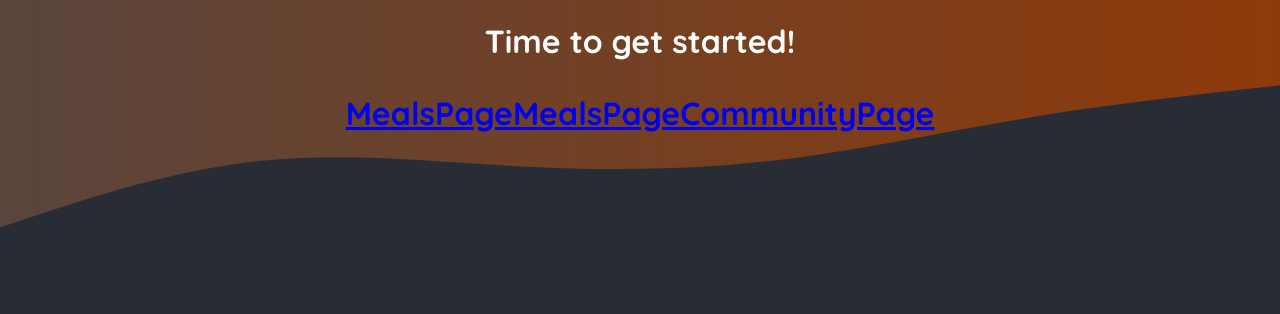
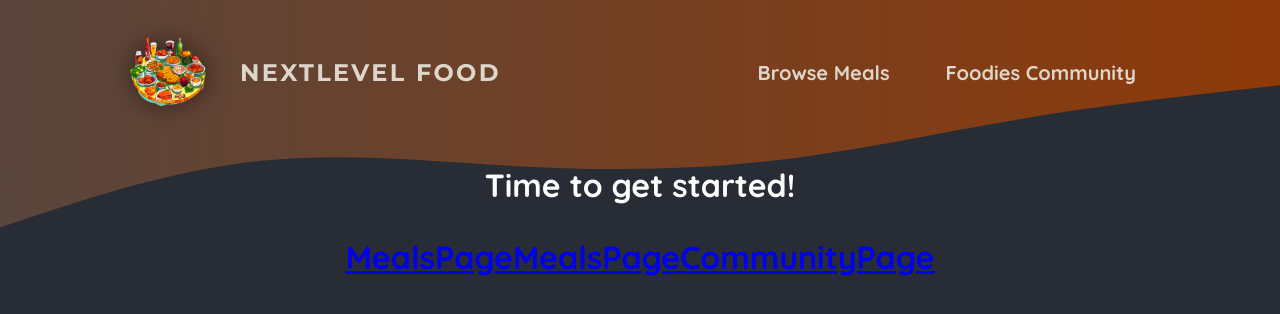
Before and after one commit to LesiaUKR/next_react_maximilian_schwarzmuller_course, a Next.js app in the folder section_03-foodies-project/: page / in a window 1280 px wide. Shown: the top 314 px of the page. Built offline with nearby package versions, Linux system fonts and the light colour scheme.

Commit message:
feat: add main-header layout

```diff
--- a/section_03-foodies-project/app/layout.js
+++ b/section_03-foodies-project/app/layout.js
@@ -1,8 +1,9 @@
-import './globals.css';
+import "./globals.css";
+import MainHeader from "@/components/main-header";
 
 export const metadata = {
-  title: 'NextLevel Food',
-  description: 'Delicious meals, shared by a food-loving community.',
+  title: "NextLevel Food",
+  description: "Delicious meals, shared by a food-loving community.",
 };
 
 export default function RootLayout({ children }) {
@@ -15,11 +16,11 @@
               <linearGradient id="gradient" x1="0%" y1="0%" x2="100%" y2="0%">
                 <stop
                   offset="0%"
-                  style={{ stopColor: '#59453c', stopOpacity: '1' }}
+                  style={{ stopColor: "#59453c", stopOpacity: "1" }}
                 />
                 <stop
                   offset="100%"
-                  style={{ stopColor: '#8f3a09', stopOpacity: '1' }}
+                  style={{ stopColor: "#8f3a09", stopOpacity: "1" }}
                 />
               </linearGradient>
             </defs>
@@ -29,7 +30,7 @@
             ></path>
           </svg>
         </div>
-
+        <MainHeader />
         {children}
       </body>
     </html>
--- a/section_03-foodies-project/app/meals/[mealSlug]/page.js
+++ b/section_03-foodies-project/app/meals/[mealSlug]/page.js
@@ -5,9 +5,7 @@
 
   return (
     <div>
-      <h1>
-        Meal <Details></Details>
-      </h1>
+      <h1>Meal Details</h1>
       <p>Meal: {params.slug}</p>
     </div>
   );
--- /dev/null
+++ b/section_03-foodies-project/components/main-header.js
@@ -0,0 +1,26 @@
+import Link from "next/link";
+import Image from "next/image";
+
+import logoImg from "@/assets/logo.png";
+import classes from "./main-header.module.css";
+
+export default function MainHeader() {
+  return (
+    <header className={classes.header}>
+      <Link className={classes.logo} href="/">
+        <Image src={logoImg} alt="A plate with food on it" priority />
+        NextLevel Food
+      </Link>
+      <nav className={classes.nav}>
+        <ul>
+          <li>
+            <Link href="/meals">Browse Meals</Link>
+          </li>
+          <li>
+            <Link href="/community">Foodies Community</Link>
+          </li>
+        </ul>
+      </nav>
+    </header>
+  );
+}
--- /dev/null
+++ b/section_03-foodies-project/components/main-header.module.css
@@ -0,0 +1,67 @@
+.header {
+  display: flex;
+  justify-content: space-between;
+  align-items: center;
+  padding: 2rem 1rem;
+}
+
+@media (min-width: 768px) {
+  .header {
+    padding: 2rem 10%;
+  }
+}
+
+.nav ul {
+  list-style: none;
+  margin: 0;
+  padding: 0;
+  display: flex;
+  gap: 1.5rem;
+  /* font-family: 'Montserrat', sans-serif; */
+  font-size: 1.25rem;
+}
+
+.nav a {
+  text-decoration: none;
+  color: #ddd6cb;
+  font-weight: bold;
+  padding: 0.5rem 1rem;
+  border-radius: 0.5rem;
+}
+
+.nav a:hover,
+.nav a:active {
+  background: linear-gradient(90deg, #ff8a05, #f9b331);
+  background-clip: text;
+  -webkit-background-clip: text;
+  -webkit-text-fill-color: transparent;
+  text-shadow: 0 0 18px rgba(248, 190, 42, 0.8);
+}
+
+.active {
+  background: linear-gradient(90deg, #ff8a05, #f9b331);
+  background-clip: text;
+  -webkit-background-clip: text;
+  -webkit-text-fill-color: transparent;
+}
+
+.logo {
+  display: flex;
+  align-items: center;
+  justify-content: center;
+  gap: 2rem;
+  text-decoration: none;
+  color: #ddd6cb;
+  font-weight: bold;
+  font-family: "Montserrat", sans-serif;
+  letter-spacing: 0.15rem;
+  text-transform: uppercase;
+  font-size: 1.5rem;
+}
+
+.logo img {
+  width: 5rem;
+  height: 5rem;
+  object-fit: contain;
+  filter: drop-shadow(0 0 0.75rem rgba(0, 0, 0, 0.5));
+}
```
